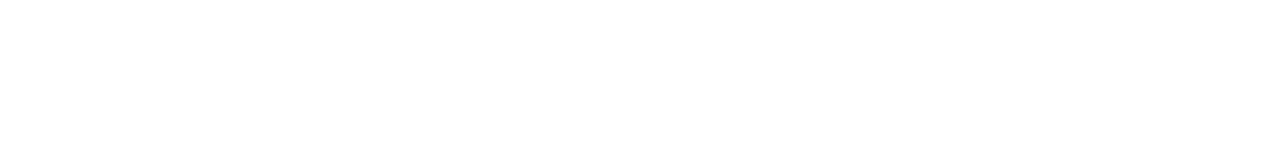
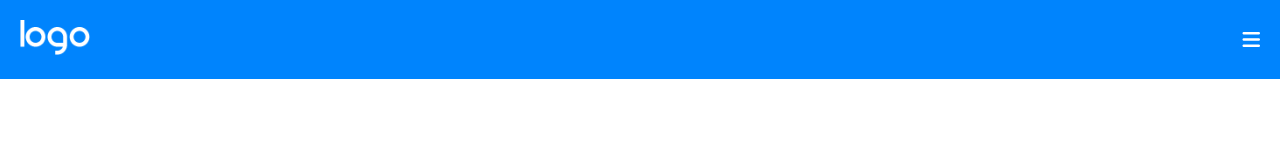
Before and after one commit to vincaf/htmlcss-responsive-layout, a plain HTML site: page index.html in a window 1280 px wide. Drawn offline with Linux system fonts and the light colour scheme.

Commit message:
header inserito

```diff
--- a/index.html
+++ b/index.html
@@ -10,7 +10,14 @@
 </head>
 <body>
     <header>
-
+        <div class="header_container">
+            <div class="logo">
+                <img src="./img/logo.png" alt="logo">
+            </div>
+            <div class="hamburger">
+                <i class="fa-solid fa-bars"></i>
+            </div>
+        </div>
     </header>
 
     <main>
--- a/style.css
+++ b/style.css
@@ -6,3 +6,37 @@
     box-sizing: border-box;
     font-family: 'PT Sans', sans-serif;
 }
+
+/* MOBILE */
+
+header{
+    width: 100%;
+    background-color: #0084fd;
+    position: fixed;
+    top: 0;
+    z-index: 1;
+}
+
+.header_container{
+    display: flex;
+    width: 100%;
+    margin: 0 auto;
+    justify-content: space-between;
+    align-items: center;
+    padding: 20px;
+}
+
+.logo img{
+    width: 70px;
+}
+
+.hamburger{
+    color: #fff;
+    font-size: 20px;
+}
+
+/* TABLET 768px */
+
+/* DESKTOP 992px */
+
+/* LARGE DESKTOP 1200px */
```
